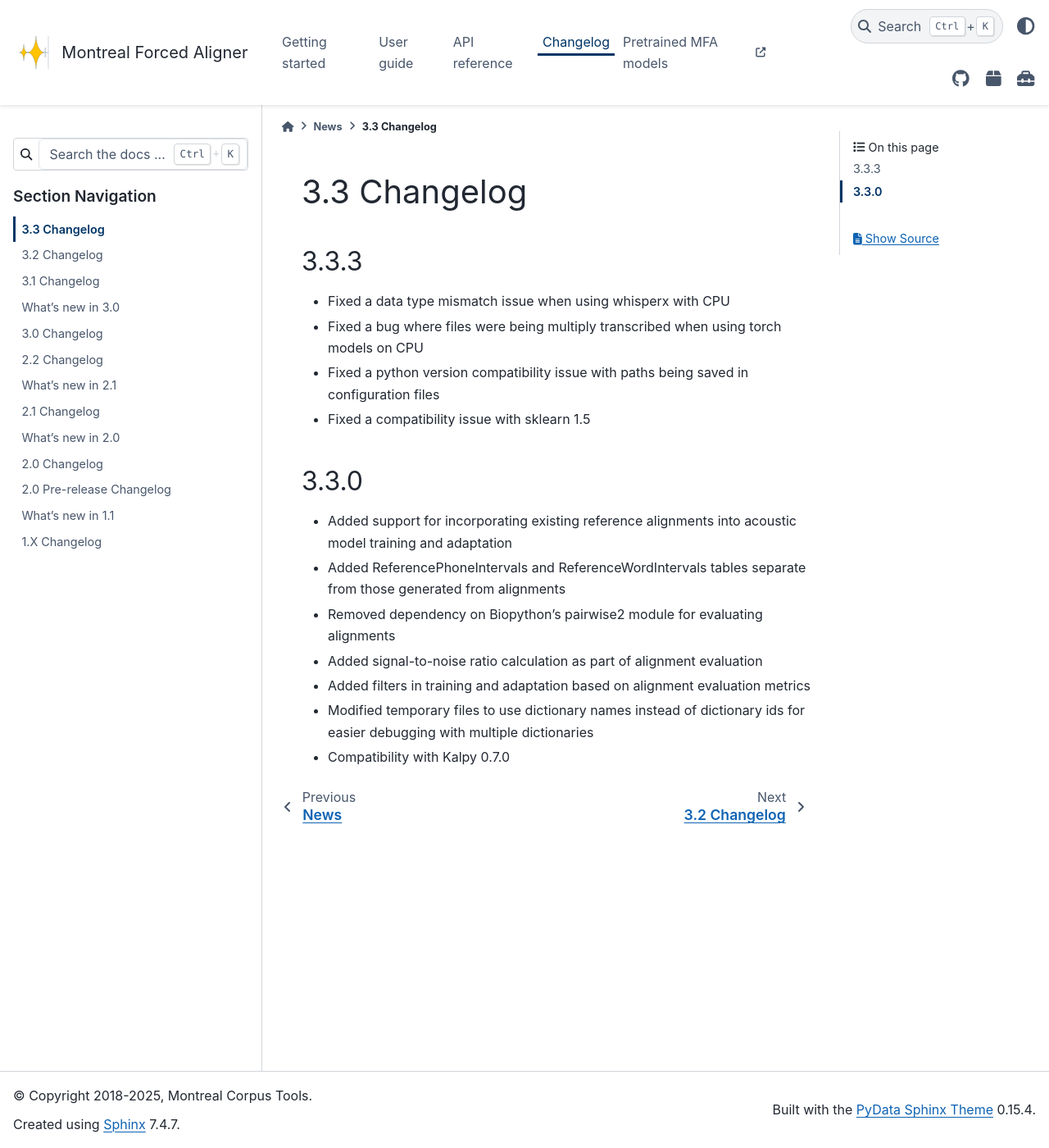
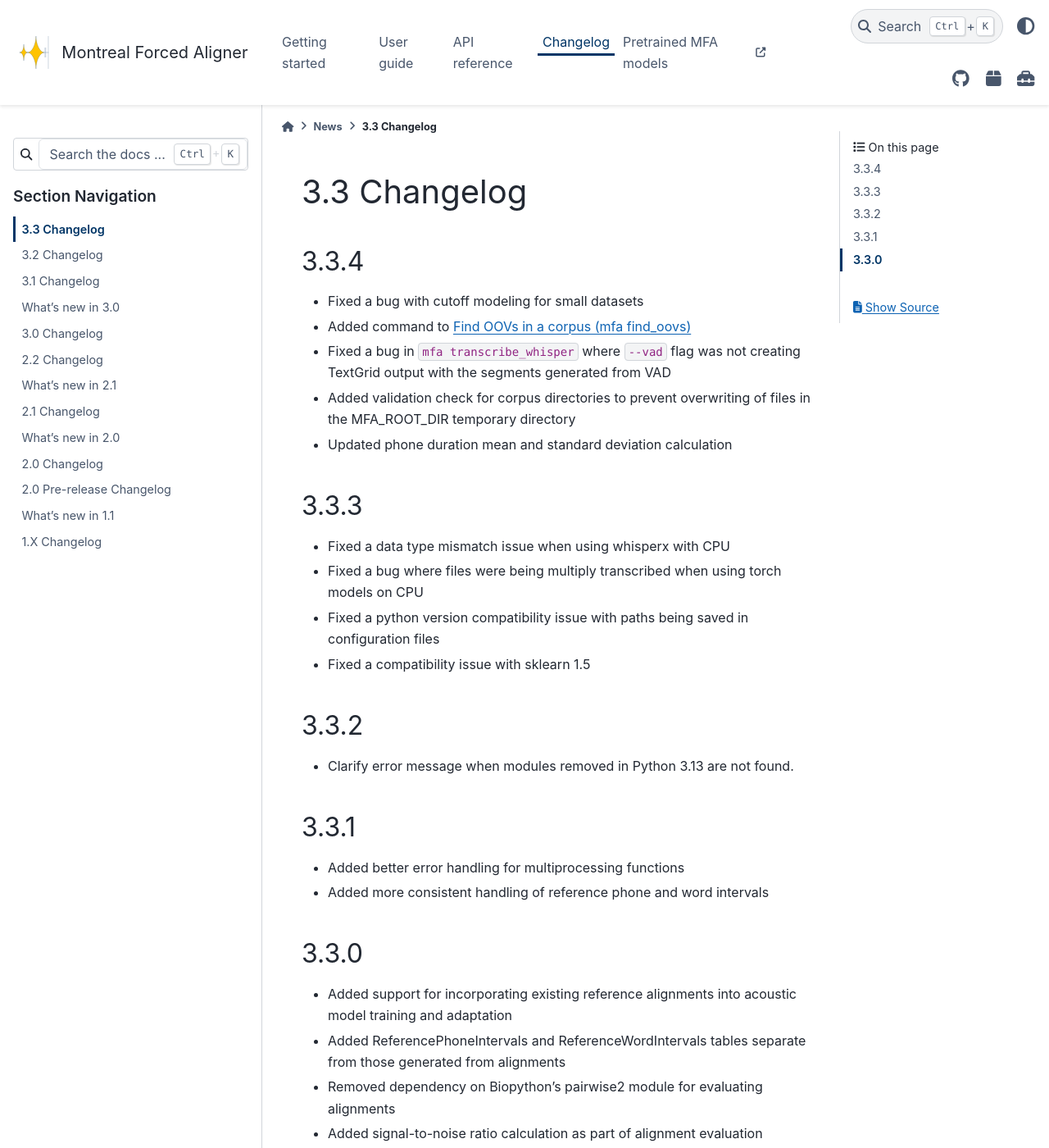
Before and after one commit to MontrealCorpusTools/Montreal-Forced-Aligner, a Sphinx documentation site: the page built from docs/source/changelog/changelog_3.3.rst, in a window 1280 px wide and 1400 px high. Shown: the whole window at 82% size. Built offline with Sphinx 7.4.7 and the PyData theme 0.15.4, drawn with Linux system fonts in a browser that asks for light colours; the version number could not be read and is left out.

```diff
--- a/docs/source/changelog/changelog_3.3.rst
+++ b/docs/source/changelog/changelog_3.3.rst
@@ -4,6 +4,15 @@
 *************
 3.3 Changelog
 *************
+
+3.3.4
+-----
+
+- Fixed a bug with cutoff modeling for small datasets
+- Added command to :ref:`g2p_find_oovs`
+- Fixed a bug in ``mfa transcribe_whisper`` where ``--vad`` flag was not creating TextGrid output with the segments generated from VAD
+- Added validation check for corpus directories to prevent overwriting of files in the MFA_ROOT_DIR temporary directory
+- Updated phone duration mean and standard deviation calculation
 
 3.3.3
 -----
@@ -12,6 +21,17 @@
 - Fixed a bug where files were being multiply transcribed when using torch models on CPU
 - Fixed a python version compatibility issue with paths being saved in configuration files
 - Fixed a compatibility issue with sklearn 1.5
+
+3.3.2
+-----
+
+- Clarify error message when modules removed in Python 3.13 are not found.
+
+3.3.1
+-----
+
+- Added better error handling for multiprocessing functions
+- Added more consistent handling of reference phone and word intervals
 
 3.3.0
 -----
--- a/docs/source/user_guide/dictionary.rst
+++ b/docs/source/user_guide/dictionary.rst
@@ -200,6 +200,12 @@
 
    <cutoff-off> with the <cutoff> <cutoff> cut off
 
+Internally, MFA will transform this transcript a normalized version. Note the final "<cutoff>" has been replaced with "<cutoff-cut>", as "<cutoff>" without an explicit target word will take its target as the following word.
+Note as well that "<cutoff-off>" and the first "<cutoff>" remain unchanged by the normalization, as "<cutoff-off>" already has a target word specified, and the first "<cutoff>" doesn't have a valid target word following it, so it will just be modeled with the OOV ``spn`` phone.
+
+::
+
+   <cutoff-off> with the <cutoff> <cutoff-cut> cut off
 
 The following pronunciations will be generated for  the `English (US) MFA dictionary <https://mfa-models.readthedocs.io/en/latest/dictionary/English/English%20%28US%29%20MFA%20dictionary%20v3_0_0.html>`_:
 
```
Also changed, not shown: 1 other file.
